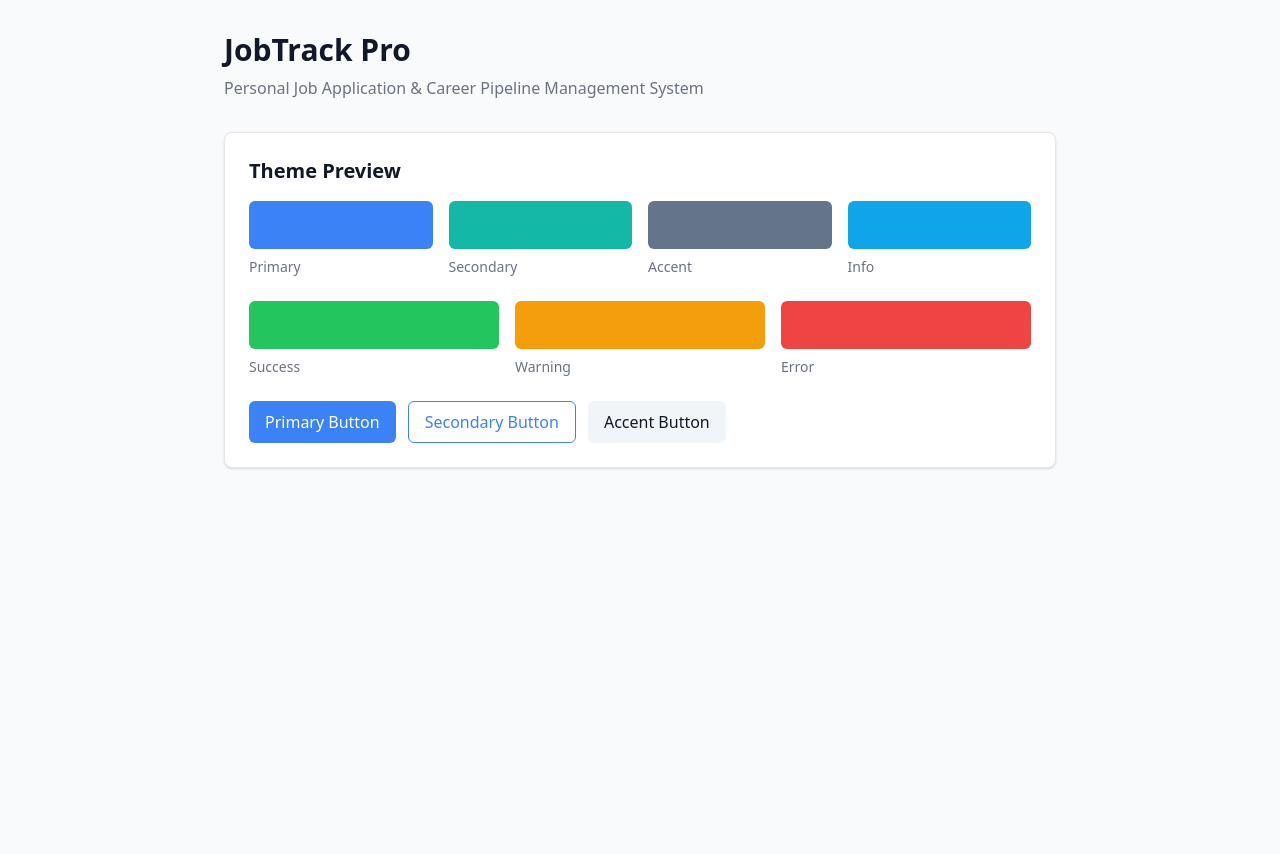
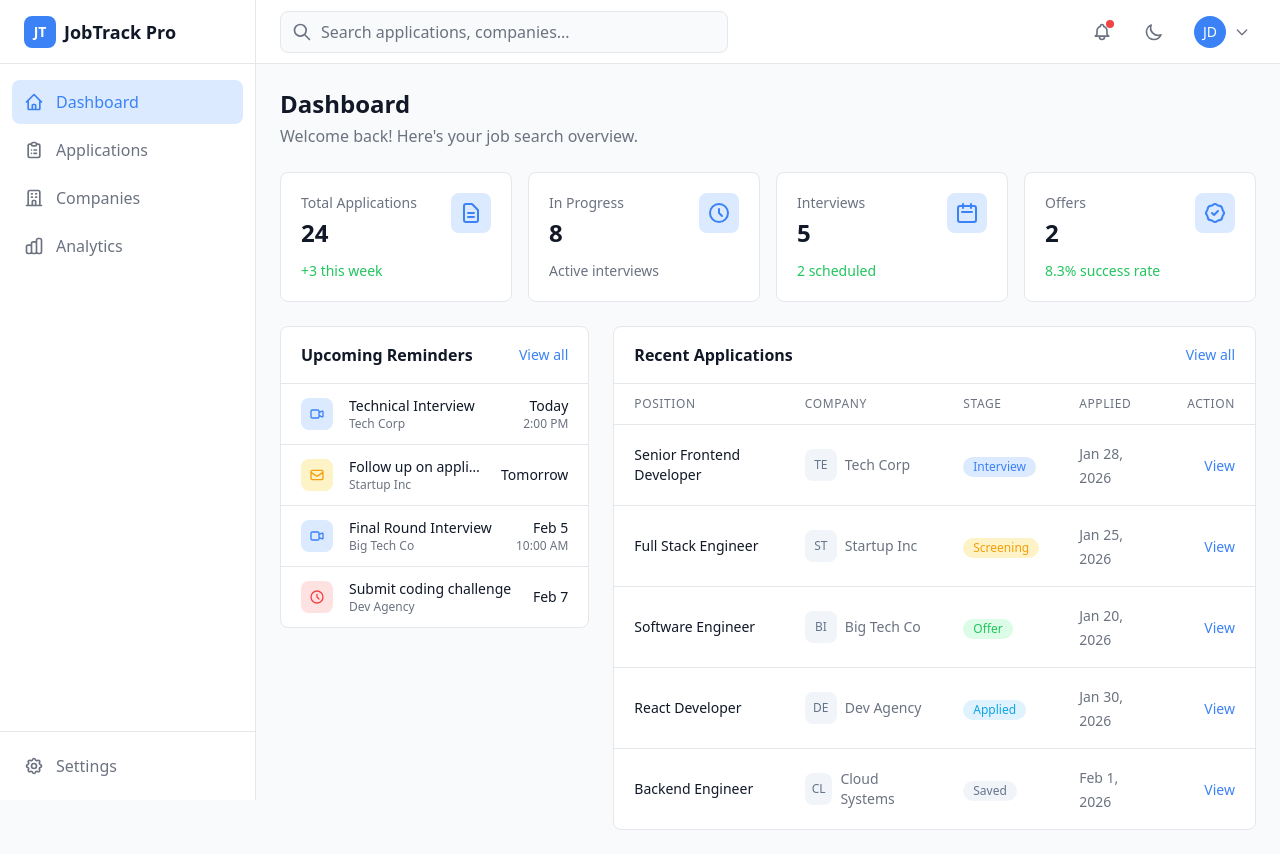
Before and after one commit to Yeabsirashimelis/Oxide-JobTrack-Pro, a Next.js app in the folder frontend/: page / in a window 1280 px wide. Before the commit the page ends 800 px from the top, so only its background shows below. Built offline with nearby package versions, Linux system fonts and the light colour scheme.

Commit message:
feat: integrate layout and dashboard components into homepage

```diff
--- a/frontend/src/app/page.tsx
+++ b/frontend/src/app/page.tsx
@@ -1,70 +1,34 @@
+import { AppLayout } from "@/components/layout";
+import { StatsCards, UpcomingReminders, RecentApplications } from "@/components/dashboard";
+
 export default function Home() {
   return (
-    <div className="min-h-screen bg-background">
-      <div className="max-w-4xl mx-auto p-8">
-        <h1 className="text-3xl font-bold text-foreground mb-2">
-          JobTrack Pro
-        </h1>
-        <p className="text-text-muted mb-8">
-          Personal Job Application & Career Pipeline Management System
-        </p>
+    <AppLayout>
+      <div className="space-y-6">
+        {/* Page Header */}
+        <div>
+          <h1 className="text-2xl font-bold text-foreground">Dashboard</h1>
+          <p className="text-text-muted mt-1">
+            Welcome back! Here&apos;s your job search overview.
+          </p>
+        </div>
 
-        {/* Theme Preview */}
-        <div className="bg-surface rounded-lg border border-border p-6 shadow-sm">
-          <h2 className="text-xl font-semibold text-foreground mb-4">
-            Theme Preview
-          </h2>
+        {/* Stats */}
+        <StatsCards />
 
-          {/* Color Swatches */}
-          <div className="grid grid-cols-2 md:grid-cols-4 gap-4 mb-6">
-            <div className="flex flex-col gap-2">
-              <div className="h-12 rounded-md bg-primary"></div>
-              <span className="text-sm text-text-muted">Primary</span>
-            </div>
-            <div className="flex flex-col gap-2">
-              <div className="h-12 rounded-md bg-secondary"></div>
-              <span className="text-sm text-text-muted">Secondary</span>
-            </div>
-            <div className="flex flex-col gap-2">
-              <div className="h-12 rounded-md bg-accent"></div>
-              <span className="text-sm text-text-muted">Accent</span>
-            </div>
-            <div className="flex flex-col gap-2">
-              <div className="h-12 rounded-md bg-info"></div>
-              <span className="text-sm text-text-muted">Info</span>
-            </div>
+        {/* Two column layout */}
+        <div className="grid grid-cols-1 lg:grid-cols-3 gap-6">
+          {/* Reminders - 1 column */}
+          <div className="lg:col-span-1">
+            <UpcomingReminders />
           </div>
 
-          {/* Status Colors */}
-          <div className="grid grid-cols-3 gap-4 mb-6">
-            <div className="flex flex-col gap-2">
-              <div className="h-12 rounded-md bg-success"></div>
-              <span className="text-sm text-text-muted">Success</span>
-            </div>
-            <div className="flex flex-col gap-2">
-              <div className="h-12 rounded-md bg-warning"></div>
-              <span className="text-sm text-text-muted">Warning</span>
-            </div>
-            <div className="flex flex-col gap-2">
-              <div className="h-12 rounded-md bg-error"></div>
-              <span className="text-sm text-text-muted">Error</span>
-            </div>
-          </div>
-
-          {/* Sample Buttons */}
-          <div className="flex flex-wrap gap-3">
-            <button className="px-4 py-2 bg-primary text-white rounded-md hover:bg-primary-hover transition-colors">
-              Primary Button
-            </button>
-            <button className="px-4 py-2 border border-primary text-primary rounded-md hover:bg-primary-light transition-colors">
-              Secondary Button
-            </button>
-            <button className="px-4 py-2 bg-accent-light text-foreground rounded-md hover:bg-border transition-colors">
-              Accent Button
-            </button>
+          {/* Recent Applications - 2 columns */}
+          <div className="lg:col-span-2">
+            <RecentApplications />
           </div>
         </div>
       </div>
-    </div>
+    </AppLayout>
   );
 }
```
